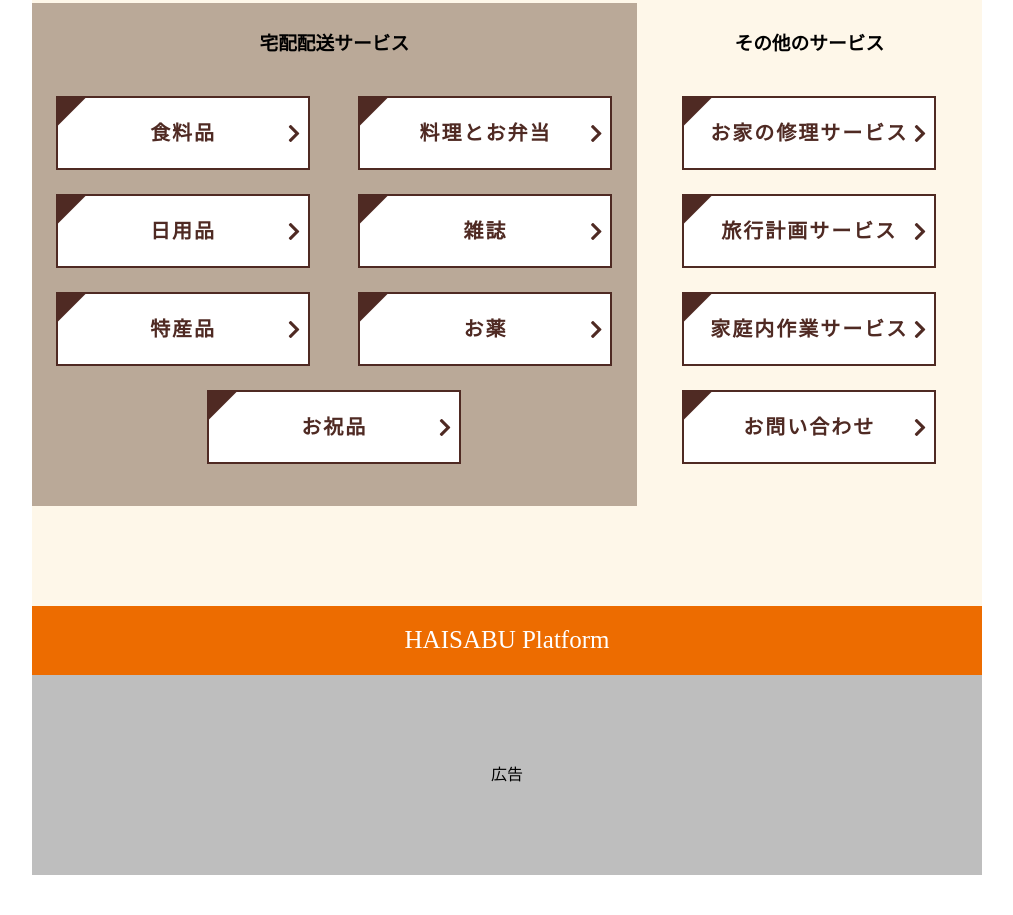
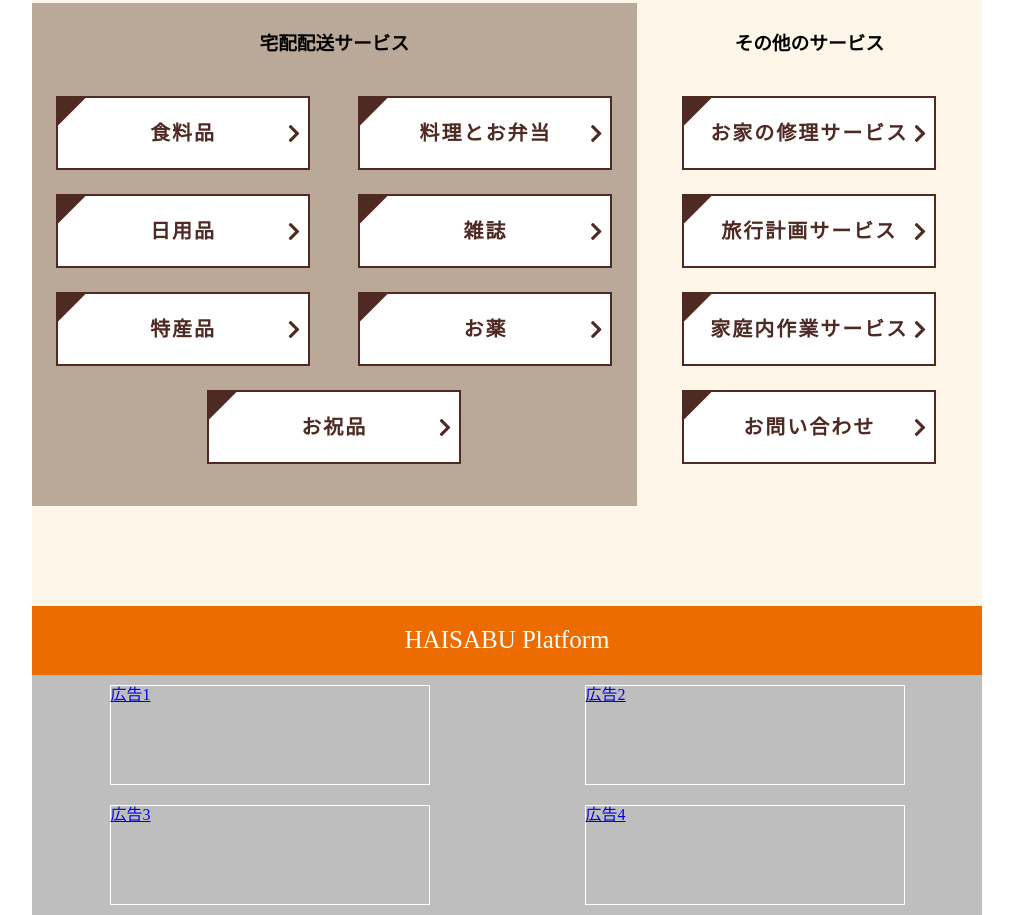
Before and after one commit to satochibi/EnrichmentSupportSystemForTheElderly, a website: page index.html in a window 1280 px wide. Shown: the part 348-1263 px from the top of the page, without its empty margins (133-1146 px from the left). Before the commit the page ends 1223 px from the top, so only its background shows below. Drawn offline with Linux system fonts and the light colour scheme.

Commit message:
広告をとりあえず設置

```diff
--- a/index.html
+++ b/index.html
@@ -63,7 +63,10 @@
             </div>
 
             <div class="ads">
-                広告
+                <a href="#">広告1</a>
+                <a href="#">広告2</a>
+                <a href="#">広告3</a>
+                <a href="#">広告4</a>
             </div>
 
         </footer>
--- a/scss/common.scss
+++ b/scss/common.scss
@@ -204,11 +204,18 @@ div.container {
 
         .ads {
             display: flex;
-            flex-direction: column;
-            justify-content: center;
+            flex-wrap: wrap;
+            justify-content: space-around;
             align-items: center;
-            height: 200px;
             background-color: rgb(190, 190, 190);
+            a {
+                display: block;
+                box-sizing: border-box;
+                width: 320px;
+                height: 100px;
+                border: 1px solid white;
+                margin: 10px 0;
+            }
         }
     }
 }
```
Also changed, not shown: css/common.css, css/contact.css, css/index.css, css/obento.css, css/shopping-cart.css, css/tenpo.css, 6 other files.
